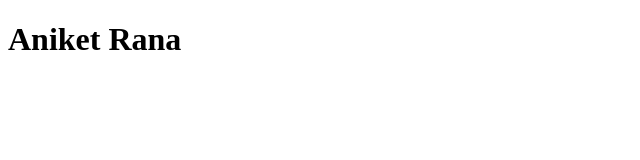
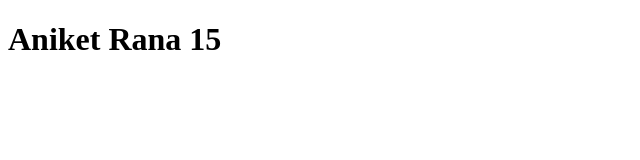
Before and after one commit to Aniket9rana/Portfolio, a plain HTML site: page index.html in a window 1280 px wide. Shown: the full height of the page, 0-640 px from the left. Drawn offline with Linux system fonts and the light colour scheme.

Commit message:
commit example

```diff
--- a/index.html
+++ b/index.html
@@ -7,6 +7,7 @@
     <title>Portfolio</title>
 </head>
 <body>
-    <h1>Aniket Rana</h1>
+    <h1>Aniket Rana 15
+    </h1>
 </body>
 </html>
```
